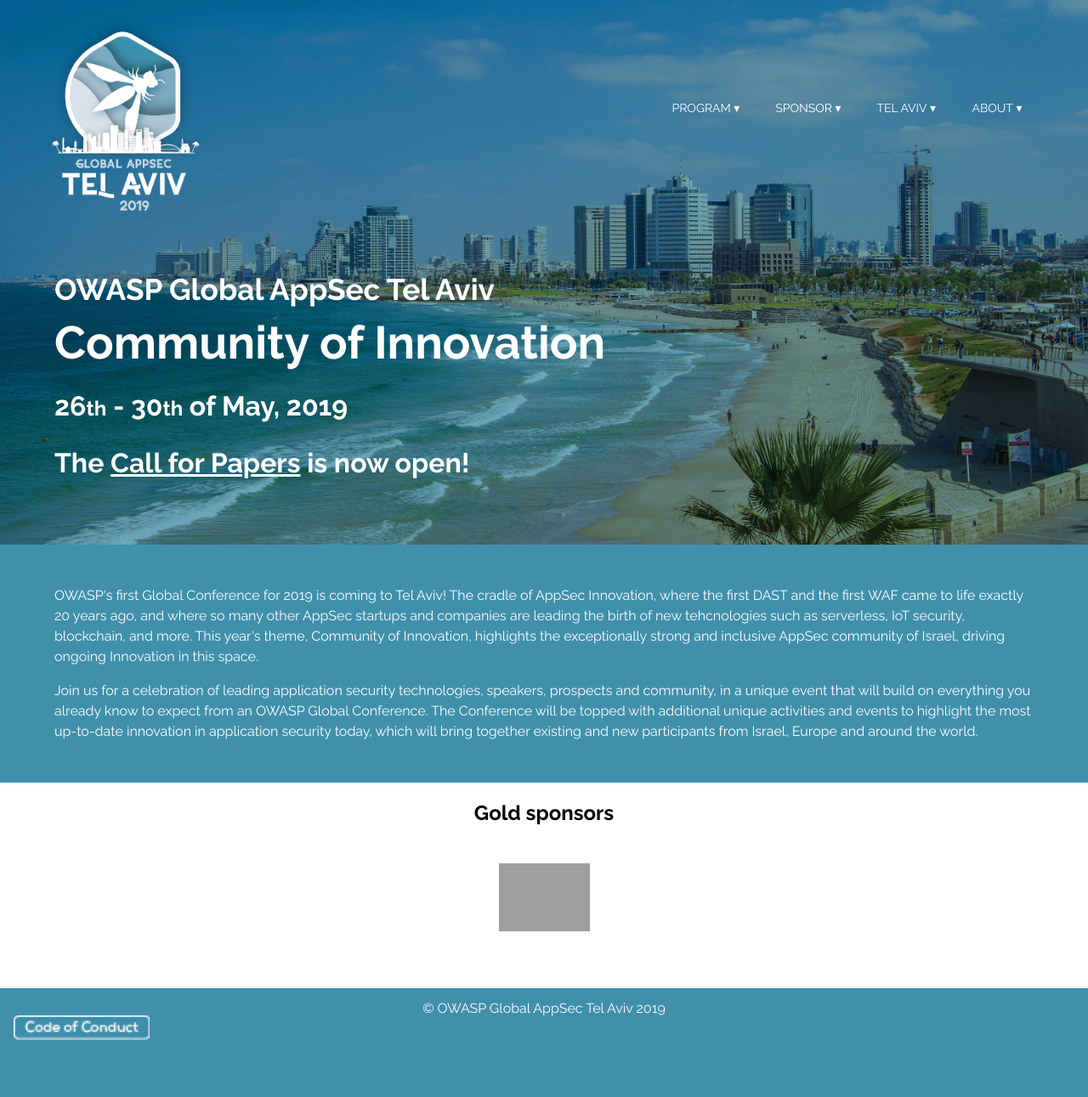
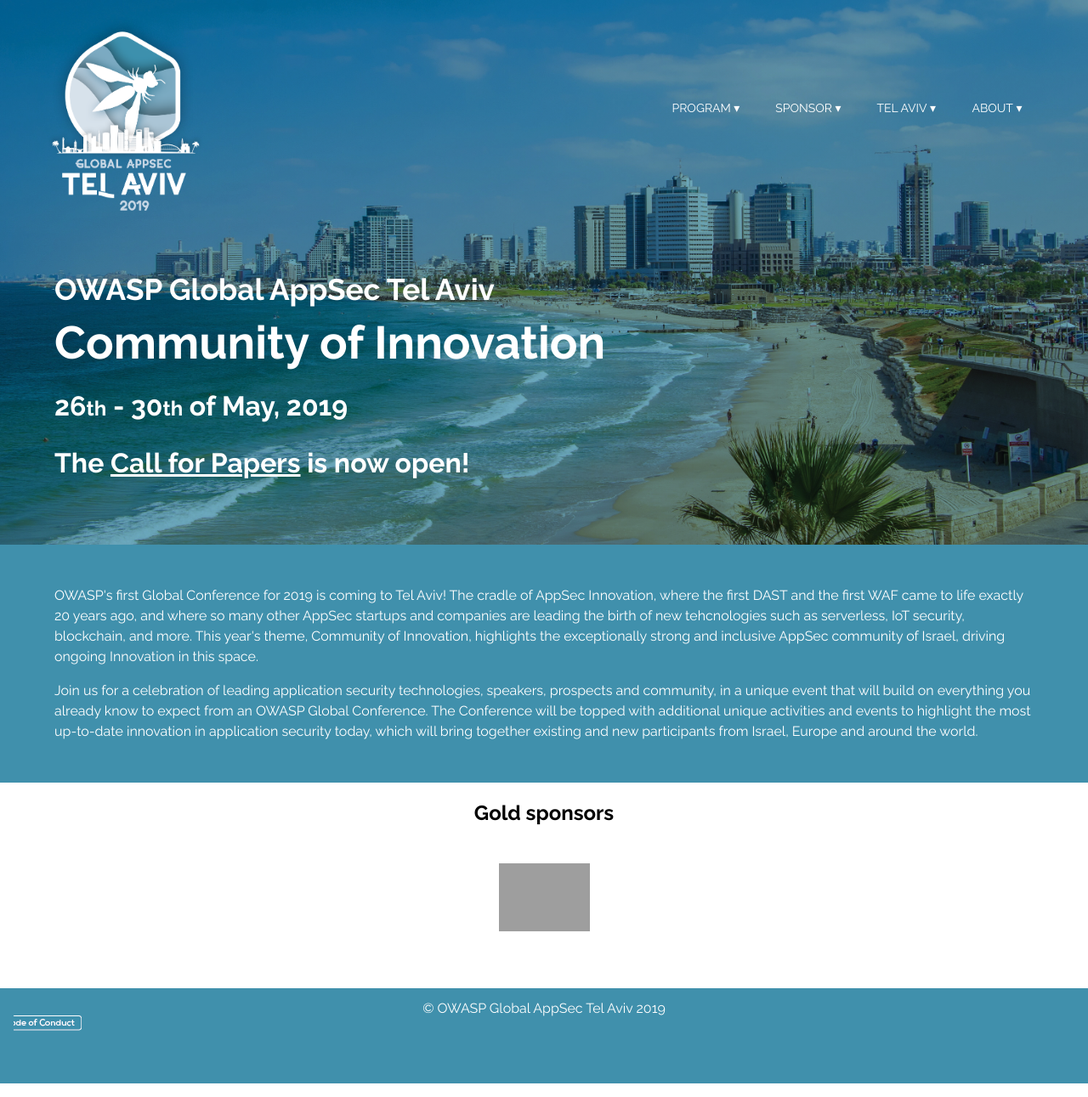
Before and after one commit to OWASP/AppSecTLV2019, a Jekyll site: the page built from index.html, in a window 1280 px wide. Shown: the whole page at 85% size. Built offline with Jekyll 4.4.1, drawn with Linux system fonts in a browser that asks for light colours; grey boxes are pictures that could not be loaded.

Commit message:
Update _footer.scss

```diff
--- a/assets/_sass/_footer.scss
+++ b/assets/_sass/_footer.scss
@@ -6,10 +6,9 @@
 	clear: both;
 	.coc {
 		position: relative;
-		width: 10em;
-		height: 5em;
-		background: url(../images/CoC-button.png) top left no-repeat;
-		background-size: contain;
+		width: 5em;
+		height: 4em;
+		background: url(../images/CoC-button.png) top right no-repeat;
 		display: block;
 		z-index: 2;
 	}
```
